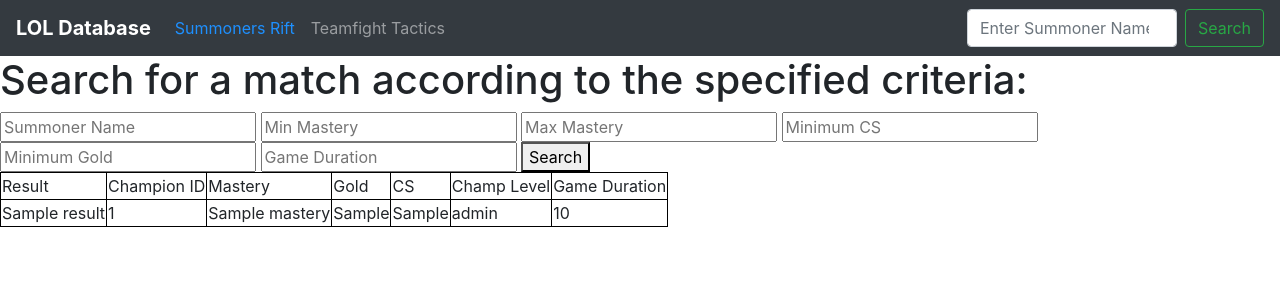
After one commit to 19g/lol-web-app, a Flask app: template flaskr/templates/srmatches.html in a window 1280 px wide. The commit adds this page. Shown: the top 300 px of the page. Run offline with Flask 2, Linux system fonts and the light colour scheme; the template is opened without the code that fills it: most values are stand-ins (such as "Sample title", 1, 10 or a date in 2020); parts of the project's set-up code (start-up, migrations or seed data) failed here and were passed over; some libraries are stand-ins or nearby versions.

Commit message:
added stuff

```diff
--- a/flaskr/server.py
+++ b/flaskr/server.py
@@ -135,6 +135,8 @@
 @app.route('/tftMatchHistory/show', methods=['GET'])
 def display_tft_match_history():
     summoner_name = request.args.get('summonerName')
+    icon = request.args.get('icon')
+    lvl = request.args.get('lvl')
     cursor = g.conn.execute('SELECT * FROM participates_in_tft WHERE summoner_name=%s', summoner_name)
     placement = []
     last_round = []
@@ -154,12 +156,15 @@
     cursor2.close()
     cursor.close()
     context = dict(data=matches)
-    return render_template("tftmatchhistory.html", **context, summoner_name=summoner_name)
+    return render_template("tftmatchhistory.html", **context, summoner_name=summoner_name, profile_icon=icon,
+                           summoner_level=lvl)
 
 
 @app.route('/analyzeTft', methods=['GET'])
 def analyze_tft_match_history():
     summoner_name = request.args.get('summonerName')
+    icon = request.args.get('icon')
+    lvl = request.args.get('lvl')
     print(summoner_name)
     cursor = g.conn.execute('SELECT * FROM participates_in_tft WHERE summoner_name=%s', summoner_name)
     avg_place = 0.0
@@ -174,31 +179,14 @@
     avg_last_round /= i
     print(float(avg_place))
     return render_template("tftanalysis.html", avg_place=str(avg_place), avg_last_round=str(avg_last_round),
-                           summoner_name=summoner_name)
+                           summoner_name=summoner_name, profile_icon=icon, summoner_level=lvl)
 
 
-def analyze_tft(puuid):
-    return render_template("tftmatchhistory.html", puuid)
-
-
-@app.route('/srMatchHistory', methods=['GET'])
-def populate_sr_match_history():
-    return render_template('profile.html')
-
-
-@app.route('/analyzeSr', methods=['GET'])
-def analyze_sr_match_history():
-    return render_template('srmatchhistory.html')
-
-
-@app.route('/srMatchHistory/show', methods=['GET'])
-def display_sr_match_history():
-    return render_template('sranalysis.html')
-
-
-@app.route('/updateChamps', method=['GET'])
+@app.route('/updateChamps', methods=['GET'])
 def update_champ_list():
     summoner_name = request.args.get('summonerName')
+    icon = request.args.get('icon')
+    lvl = request.args.get('lvl')
     add_summoner(summoner_name, "summoner_name")
     cursor = g.conn.execute('SELECT * FROM summoner WHERE summoner_name=%s', summoner_name)
     s_id = ""
@@ -206,41 +194,89 @@
         s_id = x['encrypted_summoner_id']
     response = calls.get_champion_masteries(s_id)
     sid = response.json()
-    for i in len(sid):
-        g.conn.execute('INSERT INTO summoner VALUES (%s, %s, %s, %s, %s, %s) ON CONFLICT DO NOTHING',
-                       sid[i]["champion_id"], [i]["mastery"], sid[i]["summoner_name"])
+    for i in range(len(sid)):
+        g.conn.execute('INSERT INTO owns_champion VALUES (%s, %s, %s, %s) ON CONFLICT DO NOTHING',
+                       sid[i]["championId"], sid[i]["championLevel"], 0, summoner_name)
     update_ftp()
-    return render_template("champions.html", )
+    return render_template("champions.html", summoner_name=summoner_name, profile_icon=icon, summoner_level=lvl)
 
 
 # update list of free to play champions
 def update_ftp():
     response = calls.get_free_champions()
     sid = response.json()
+    i = 0
+    res = -1
     for champ in sid:
-        g.conn.execute('UPDATE owns_champs SET free_to_play=1 WHERE champion_id=%s', champ)
+        if champ[i] == 'f':
+            res = 0
+        elif champ[i] == 't':
+            res = 1
+        g.conn.execute('UPDATE owns_champion SET free_to_play=1 WHERE champion_id=%s', res)
+        i += 1
     return
 
 
-@app.route('/champAnalysis', method=['POST'])
-def analyzeChamps():
+@app.route('/champAnalysis', methods=['GET'])
+def showChamps():
     summoner_name = request.args.get('summonerName')
+    icon = request.args.get('icon')
+    lvl = request.args.get('lvl')
+    cursor = g.conn.execute('SELECT champion_id, mastery, free_to_play FROM owns_champion WHERE summoner_name=%s', summoner_name)
+    a = []
+    for x in cursor:
+        c = [x["champion_id"], x["mastery"], x["free_to_play"]]
+        a.append(c)
+
+    return render_template("champions.html", data=a, summoner_name=summoner_name, profile_icon=icon, summoner_level=lvl)
 
 
 # deletes current summoner if it exists and inserts new (potentially updated values)
-def add_summoner(id, type):
-    if type == "puuid":
-        response = calls.get_summoner_by_puuid(id)
-    elif type == "encrypted_summoner_id":
-        response = calls.get_summoner_by_encrypted_summoner_id(id)
-    elif type == "summoner_name":
-        response = calls.get_summoner_info(id)
+def add_summoner(s_id, s_type):
+    response = null
+    print("hey")
+    print(s_id)
+    if s_type == "puuid":
+        response = calls.get_summoner_by_puuid(s_id)
+    elif s_type == "encrypted_summoner_id":
+        response = calls.get_summoner_by_encrypted_summoner_id(s_id)
+    elif s_type == "summoner_name":
+        response = calls.get_summoner_info(s_id)
     sid = response.json()
-    g.conn.execute('DELETE FROM summoner WHERE summoner_name=%s', sid["summoner_name"])
+    print(sid["name"])
+    g.conn.execute('DELETE FROM summoner WHERE summoner_name=%s', sid["name"])
     g.conn.execute('INSERT INTO summoner VALUES (%s, %s, %s, %s, %s, %s) ON CONFLICT DO NOTHING',
-                   sid["summoner_name"], sid["profileIconId"], sid["summonerLevel"],
+                   sid["name"], sid["profileIconId"], sid["summonerLevel"],
                    sid["id"], sid["accountId"], sid["puuid"])
-    return sid["summoner_name"]
+    return sid["name"]
+
+
+@app.route('/champQuery', methods=['POST'])
+def champQuery():
+    print("y")
+    mastery_min = request.form.get('mastery_min')
+    mastery_max = request.form.get('mastery_max')
+    c_id = request.form.get('champ_id')
+    if mastery_max == "":
+        mastery_max = 7
+    if c_id == "":
+        print("1")
+        cursor = g.conn.execute('SELECT * FROM owns_champion WHERE mastery>=%s AND mastery<=%s', mastery_min, mastery_max)
+    else:
+        print("2")
+        cursor = g.conn.execute('SELECT * FROM owns_champion WHERE mastery>=%s AND mastery<=%s AND champion_id=%s', mastery_min, mastery_max, c_id)
+    champs = []
+    masteries = []
+    ftp = []
+    for x in cursor:
+        print(x["champion_id"])
+        champs.append(x["champion_id"])
+        masteries.append(x["mastery"])
+        ftp.append(x["free_to_play"])
+    results = [{"champion_id": m, "mastery": n, "free_to_play": o}
+               for m, n, o in zip(champs, masteries, ftp)]
+    context = dict(data=results)
+    return render_template("champions.html", **context)
 
 
 if __name__ == "__main__":
--- a/flaskr/templates/profile.html
+++ b/flaskr/templates/profile.html
@@ -8,11 +8,11 @@
     <p>Level: {{summoner_level}}</p>
   </div>
   <div>
-    <a href="/tftMatchHistory?summonerName={{summoner_name}}">Update TFT Match History</a><br>
-    <a href="/tftMatchHistory/show?summonerName={{summoner_name}}">Show TFT Match History</a><br>
-    <a href="/srMatchHistory?summonerName={{summoner_name}}">Update SR Match History</a><br>
-    <a href="/srMatchHistory?summonerName={{summoner_name}}">Show SR Match History</a><br>
-    <a href="/champAnalysis?summonerName={{summoner_name}}">View Champion Pool</a><br>
+    <a href="/tftMatchHistory?summonerName={{summoner_name}}&icon={{profile_icon}}&lvl={{summoner_level}}">Update TFT Match History</a><br>
+    <a href="/tftMatchHistory/show?summonerName={{summoner_name}}&icon={{profile_icon}}&lvl={{summoner_level}}">Show TFT Match History</a><br>
+    <a href="/srMatchHistory?summonerName={{summoner_name}}&icon={{profile_icon}}&lvl={{summoner_level}}">Update SR Match History</a><br>
+    <a href="/srMatchHistory?summonerName={{summoner_name}}&icon={{profile_icon}}&lvl={{summoner_level}}">Show SR Match History</a><br>
+    <a href="/champAnalysis?summonerName={{summoner_name}}&icon={{profile_icon}}&lvl={{summoner_level}}">View Champion Pool</a><br>
 
   </div>
   <!-- child template -->
--- /dev/null
+++ b/flaskr/templates/srmatches.html
@@ -0,0 +1,39 @@
+{% extends "profile.html" %}
+{% block content %}
+{#<a href="/updateChamps?summonerName={{summoner_name}}&icon={{profile_icon}}&lvl={{summoner_level}}">Update Champions</a>#}
+<h1>Search for a match according to the specified criteria:</h1>
+<form action="/srQuery" method="post">
+  <input type="text" placeholder="Summoner Name" name="summoner_id">
+  <input type="text" placeholder="Min Mastery" name="mastery_min">
+  <input type="text" placeholder="Max Mastery" name="mastery_max">
+  <input type="text" placeholder="Minimum CS" name="cs">
+  <input type="text" placeholder="Minimum Gold" name="gold_earned">
+  <input type="text" placeholder="Game Duration" name="champ_level">
+  <button type="submit">Search</button>
+</form>
+{% block analysis %}
+{% endblock %}
+<table style="border-collapse:collapse;border: 1px solid black;">
+  <tr style="border-collapse:collapse;border: 1px solid black;">
+    <td style="border-collapse:collapse;border: 1px solid black;">Result</td>
+    <td style="border-collapse:collapse;border: 1px solid black;">Champion ID</td>
+    <td style="border-collapse:collapse;border: 1px solid black;">Mastery</td>
+    <td style="border-collapse:collapse;border: 1px solid black;">Gold</td>
+    <td style="border-collapse:collapse;border: 1px solid black;">CS</td>
+    <td style="border-collapse:collapse;border: 1px solid black;">Champ Level</td>
+    <td style="border-collapse:collapse;border: 1px solid black;">Game Duration</td>
+  </tr>
+  {% for n in data %}
+  <tr style="border-collapse:collapse;border: 1px solid black;">
+    <td style="border-collapse:collapse;border: 1px solid black;">{{n.result}}</td>
+    <td style="border-collapse:collapse;border: 1px solid black;">{{n.champion_id}}</td>
+    <td style="border-collapse:collapse;border: 1px solid black;">{{n.mastery}}</td>
+    <td style="border-collapse:collapse;border: 1px solid black;">{{n.gold_earned}}</td>
+    <td style="border-collapse:collapse;border: 1px solid black;">{{n.cs}}</td>
+    <td style="border-collapse:collapse;border: 1px solid black;">{{n.champ_level}}</td>
+    <td style="border-collapse:collapse;border: 1px solid black;">{{n.game_duration}}</td>
+  </tr>
+  {% endfor %}
+</table>
+
+{% endblock %}
--- a/flaskr/templates/tftmatchhistory.html
+++ b/flaskr/templates/tftmatchhistory.html
@@ -1,5 +1,5 @@
 {% extends "profile.html" %}
-{% block content %}
+{% block other %}
 <a href="/analyzeTft?summonerName={{summoner_name}}">Analyze TFT Match History</a>
 {% block analysis %}
 {% endblock %}
```
Also changed, not shown: flaskr/templates/champions.html (+7 -1 lines), README.MD.
